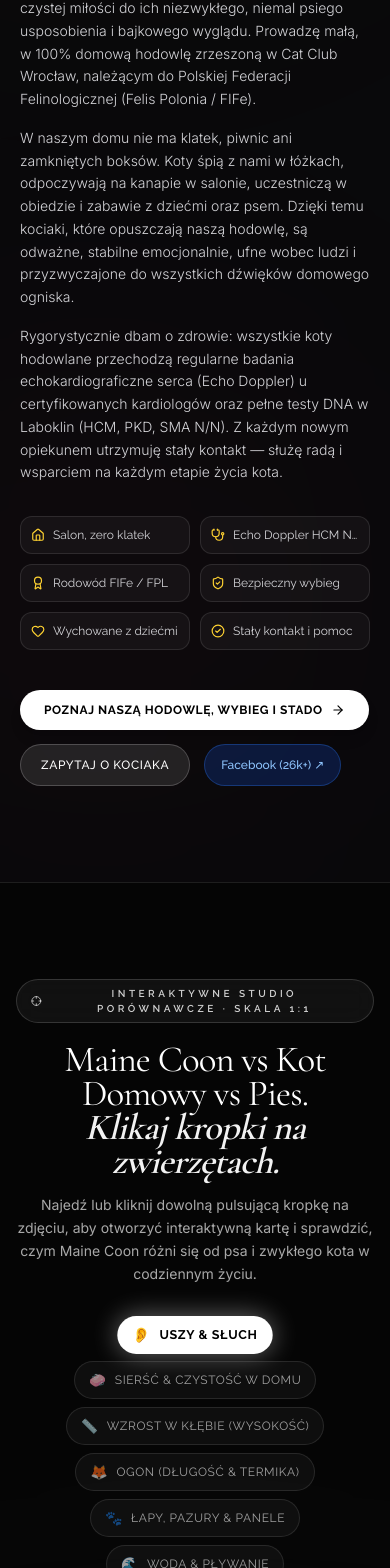
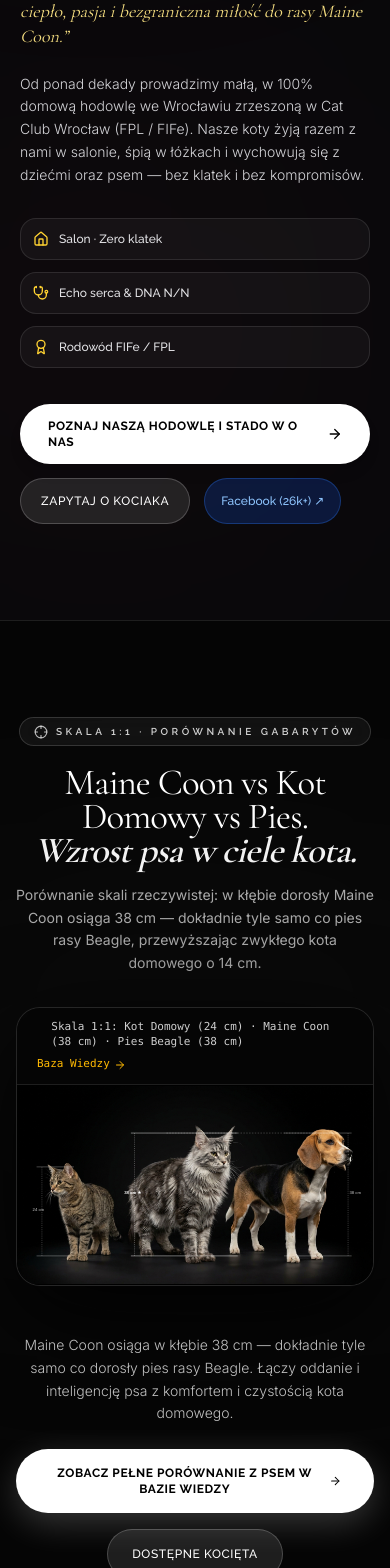
Before and after one commit to slawinskimichal88-code/koci-przyjaciel-cattery, a Next.js app: page / in a window 390 px wide. Shown: the part 9022-10590 px from the top of the page. Built offline with nearby package versions, Linux system fonts and the light colour scheme.

Commit message:
fix(ui): widen enclosure desktop layout, remove dog comparison cards from main page, concise breeder section

```diff
--- a/src/components/sections/BreederSection.tsx
+++ b/src/components/sections/BreederSection.tsx
@@ -128,75 +128,67 @@ export default function BreederSection({
               <span>{lang === "PL" ? "Domowa, Certyfikowana Felinologia" : "Family Certified Felinology"}</span>
             </div>
 
+            {/* Osobisty, zwięzły opis w stylu Apple Keynote (Zero ścian tekstu) */}
             <h3 className="text-2xl sm:text-3xl font-heading font-light text-white leading-tight">
               {lang === "PL" ? (
                 <>
-                  Każde kocię traktuję jak{" "}
-                  <span className="font-semibold text-white">członka rodziny.</span>
+                  Hodowla z sercem i pasją.{" "}
+                  <span className="font-semibold text-white">Życie bez klatek.</span>
                 </>
               ) : (
                 <>
-                  Every kitten is raised as{" "}
-                  <span className="font-semibold text-white">a cherished family member.</span>
+                  Breeding with heart.{" "}
+                  <span className="font-semibold text-white">Cage-free living.</span>
                 </>
               )}
             </h3>
 
-            <div className="space-y-4 text-sm sm:text-base text-zinc-300 font-body leading-relaxed font-light">
-              <p>
-                {lang === "PL"
-                  ? "Moja przygoda z rasą Maine Coon zaczęła się z czystej miłości do ich niezwykłego, niemal psiego usposobienia i bajkowego wyglądu. Prowadzę małą, w 100% domową hodowlę zrzeszoną w Cat Club Wrocław, należącym do Polskiej Federacji Felinologicznej (Felis Polonia / FIFe)."
-                  : "My journey with Maine Coons began out of pure love for their gentle, dog-like nature and magnificent look. I run a 100% domestic cattery registered in Cat Club Wrocław (FPL / FIFe)."}
-              </p>
-              <p>
-                {lang === "PL"
-                  ? "W naszym domu nie ma klatek, piwnic ani zamkniętych boksów. Koty śpią z nami w łóżkach, odpoczywają na kanapie w salonie, uczestniczą w obiedzie i zabawie z dziećmi oraz psem. Dzięki temu kociaki, które opuszczają naszą hodowlę, są odważne, stabilne emocjonalnie, ufne wobec ludzi i przyzwyczajone do wszystkich dźwięków domowego ogniska."
-                  : "There are no cages or kennels here. Our cats live in our living room with our family, children, and dog. Every kitten leaves emotionally confident, friendly, and well-socialized."}
-              </p>
-              <p>
-                {lang === "PL"
-                  ? "Rygorystycznie dbam o zdrowie: wszystkie koty hodowlane przechodzą regularne badania echokardiograficzne serca (Echo Doppler) u certyfikowanych kardiologów oraz pełne testy DNA w Laboklin (HCM, PKD, SMA N/N). Z każdym nowym opiekunem utrzymuję stały kontakt — służę radą i wsparciem na każdym etapie życia kota."
-                  : "Health is non-negotiable: regular Doppler echocardiography and certified Laboklin DNA testing (HCM, PKD, SMA N/N). I remain available to all adopters for lifelong support."}
-              </p>
-            </div>
+            <p className="text-lg sm:text-xl font-heading font-light text-amber-200/95 italic leading-snug">
+              {lang === "PL"
+                ? "„Hodowla to dla nas nie biznes — to domowe ciepło, pasja i bezgraniczna miłość do rasy Maine Coon.”"
+                : "“Breeding is not a business for us — it's household warmth, passion and unconditional love.”"}
+            </p>
 
-            {/* Pigułki Zaufania */}
-            <div className="grid grid-cols-2 sm:grid-cols-3 gap-2.5 pt-2">
+            <p className="text-sm sm:text-base text-zinc-300 font-body leading-relaxed font-light">
+              {lang === "PL"
+                ? "Od ponad dekady prowadzimy małą, w 100% domową hodowlę we Wrocławiu zrzeszoną w Cat Club Wrocław (FPL / FIFe). Nasze koty żyją razem z nami w salonie, śpią w łóżkach i wychowują się z dziećmi oraz psem — bez klatek i bez kompromisów."
+                : "For over a decade we run a 100% domestic cattery in Wrocław (FPL / FIFe). Our cats live in our living room with our kids and dog — no cages and no compromises."}
+            </p>
+
+            {/* 3 Kluczowe Plakietki Zaufania */}
+            <div className="grid grid-cols-1 sm:grid-cols-3 gap-3 pt-2">
               {[
-                { icon: Home, label: lang === "PL" ? "Salon, zero klatek" : "Living room, no cages" },
-                { icon: Stethoscope, label: lang === "PL" ? "Echo Doppler HCM N/N" : "Doppler Echo HCM N/N" },
+                { icon: Home, label: lang === "PL" ? "Salon · Zero klatek" : "Living room · No cages" },
+                { icon: Stethoscope, label: lang === "PL" ? "Echo serca & DNA N/N" : "Echo Doppler & DNA N/N" },
                 { icon: Award, label: lang === "PL" ? "Rodowód FIFe / FPL" : "FIFe / FPL Pedigree" },
-                { icon: ShieldCheck, label: lang === "PL" ? "Bezpieczny wybieg" : "Safe Enclosure" },
-                { icon: Heart, label: lang === "PL" ? "Wychowane z dziećmi" : "Raised with Kids" },
-                { icon: CheckCircle2, label: lang === "PL" ? "Stały kontakt i pomoc" : "Lifelong Support" },
               ].map((pill, i) => {
                 const Icon = pill.icon;
                 return (
                   <div
                     key={i}
-                    className="p-2.5 rounded-xl bg-white/[0.04] border border-white/10 flex items-center gap-2 text-xs font-ui text-zinc-300"
+                    className="p-3 rounded-2xl bg-white/[0.04] border border-white/10 flex items-center gap-2.5 text-xs font-ui text-zinc-200"
                   >
-                    <Icon className="w-3.5 h-3.5 text-amber-300 shrink-0" />
-                    <span className="truncate">{pill.label}</span>
+                    <Icon className="w-4 h-4 text-amber-300 shrink-0" />
+                    <span className="font-medium">{pill.label}</span>
                   </div>
                 );
               })}
             </div>
 
-            {/* Przyciski i Linki Akcji */}
-            <div className="pt-4 flex flex-wrap items-center gap-3.5">
+            {/* Przyciski i Hiperłącze do O Nas */}
+            <div className="pt-3 flex flex-wrap items-center gap-3.5">
               <Link
                 href="/o-nas"
-                className="px-6 py-3 rounded-full bg-white text-black font-ui text-xs font-bold uppercase tracking-wider hover:bg-zinc-200 transition-all flex items-center gap-2 shadow-lg"
+                className="px-7 py-3.5 rounded-full bg-white text-black font-ui text-xs font-bold uppercase tracking-wider hover:bg-zinc-200 transition-all flex items-center gap-2 shadow-lg hover:scale-105 cursor-pointer"
               >
-                <span>{lang === "PL" ? "Poznaj naszą hodowlę, wybieg i stado" : "Explore our cattery & cats"}</span>
-                <ArrowRight className="w-3.5 h-3.5" />
+                <span>{lang === "PL" ? "Poznaj naszą hodowlę i stado w O nas" : "Meet our cattery in About"}</span>
+                <ArrowRight className="w-4 h-4" />
               </Link>
 
               {onOpenReservation && (
                 <button
                   onClick={onOpenReservation}
-                  className="px-5 py-3 rounded-full bg-white/10 hover:bg-white/20 border border-white/20 text-white font-ui text-xs font-medium uppercase tracking-wider transition-all cursor-pointer"
+                  className="px-5 py-3.5 rounded-full bg-white/10 hover:bg-white/20 border border-white/20 text-white font-ui text-xs font-medium uppercase tracking-wider transition-all cursor-pointer"
                 >
                   {lang === "PL" ? "Zapytaj o kociaka" : "Inquire about kittens"}
                 </button>
@@ -206,7 +198,7 @@ export default function BreederSection({
                 href={REAL_FACEBOOK_URL}
                 target="_blank"
                 rel="noopener noreferrer"
-                className="px-4 py-3 rounded-full bg-blue-600/20 hover:bg-blue-600/30 border border-blue-500/30 text-blue-300 font-ui text-xs font-medium transition-all"
+                className="px-4 py-3.5 rounded-full bg-blue-600/20 hover:bg-blue-600/30 border border-blue-500/30 text-blue-300 font-ui text-xs font-medium transition-all"
               >
                 Facebook (26k+) ↗
               </a>
--- a/src/components/sections/ScaleComparisonSection.tsx
+++ b/src/components/sections/ScaleComparisonSection.tsx
@@ -377,10 +377,10 @@ export default function ScaleComparisonSection({
   lang = "PL",
   compact = false,
 }: ScaleComparisonSectionProps) {
-  // Stan: która cecha jest otwarta (null = brak aktywnej cechy, czysty widok)
-  const [activeFeatureId, setActiveFeatureId] = useState<string | null>("ears");
+  // Stan: w trybie kompaktowym nie otwieramy kart z kwadratami
+  const [activeFeatureId, setActiveFeatureId] = useState<string | null>(compact ? null : "ears");
   const [hoveredHotspotId, setHoveredHotspotId] = useState<string | null>(null);
-  const [showRulerLines, setShowRulerLines] = useState<boolean>(false);
+  const [showRulerLines, setShowRulerLines] = useState<boolean>(true);
 
   const activeFeature = CHARACTERISTIC_FEATURES.find((f) => f.id === activeFeatureId) || null;
   const currentFeatureIdx = activeFeature
@@ -388,6 +388,7 @@ export default function ScaleComparisonSection({
     : -1;
 
   const handleOpenFeature = (featureId: string) => {
+    if (compact) return;
     setActiveFeatureId(featureId);
   };
 
@@ -430,7 +431,7 @@ export default function ScaleComparisonSection({
           <div className="inline-flex items-center gap-2 px-3.5 py-1.5 rounded-full border border-white/15 bg-white/5 backdrop-blur-md mb-5">
             <Crosshair className="w-3.5 h-3.5 text-white/70 animate-spin-slow" />
             <span className="text-[10px] sm:text-[11px] font-ui uppercase tracking-[0.35em] text-white/80 font-semibold">
-              Interaktywne Studio Porównawcze · Skala 1:1
+              {compact ? "SKALA 1:1 · PORÓWNANIE GABARYTÓW" : "Interaktywne Studio Porównawcze · Skala 1:1"}
             </span>
           </div>
 
@@ -441,17 +442,19 @@ export default function ScaleComparisonSection({
             Maine Coon vs Kot Domowy vs Pies.
             <br />
             <span className="font-semibold italic text-white/95">
-              Klikaj kropki na zwierzętach.
+              {compact ? "Wzrost psa w ciele kota." : "Klikaj kropki na zwierzętach."}
             </span>
           </h2>
 
           <p className="text-sm sm:text-base font-body text-white/65 leading-relaxed max-w-2xl mx-auto">
-            Najedź lub kliknij dowolną pulsującą kropkę na zdjęciu, aby otworzyć interaktywną kartę
-            i sprawdzić, czym Maine Coon różni się od psa i zwykłego kota w codziennym życiu.
+            {compact
+              ? "Porównanie skali rzeczywistej: w kłębie dorosły Maine Coon osiąga 38 cm — dokładnie tyle samo co pies rasy Beagle, przewyższając zwykłego kota domowego o 14 cm."
+              : "Najedź lub kliknij dowolną pulsującą kropkę na zdjęciu, aby otworzyć interaktywną kartę i sprawdzić, czym Maine Coon różni się od psa i zwykłego kota w codziennym życiu."}
           </p>
         </div>
 
-        {/* ── Szybki Pasek Apple Pills — Wybór Cechy ─────────────────── */}
+        {/* ── Szybki Pasek Apple Pills — Wybór Cechy (TYLKO w pełnej Bazie Wiedzy) ── */}
+        {!compact && (
           <div className="flex items-center justify-center gap-2 mb-6 flex-wrap reveal">
             {CHARACTERISTIC_FEATURES.map((feat) => {
               const isSelected = activeFeatureId === feat.id;
@@ -483,16 +486,19 @@ export default function ScaleComparisonSection({
               <span>Linie wzrostu: {showRulerLines ? "Wł." : "Wył."}</span>
             </button>
           </div>
+        )}
 
         {/* ── GŁÓWNA SCENA INTERAKTYWNA: Apple Canvas ze Wskaźnikami ──── */}
-        <div className="relative rounded-3xl border border-white/15 bg-black overflow-hidden shadow-[0_30px_100px_rgba(0,0,0,0.95)] reveal mb-12">
+        <div className="relative rounded-3xl border border-white/15 bg-black overflow-hidden shadow-[0_30px_100px_rgba(0,0,0,0.95)] reveal mb-8">
 
           {/* Pasek statusu u góry sceny */}
           <div className="px-5 py-3 border-b border-white/10 bg-white/[0.02] backdrop-blur-md flex items-center justify-between flex-wrap gap-2 text-xs font-ui">
             <div className="flex items-center gap-2">
               <span className="w-2.5 h-2.5 rounded-full bg-emerald-400 animate-ping" />
-              <span className="text-white/80">
-                {activeFeature ? (
+              <span className="text-white/80 font-mono text-[11px]">
+                {compact ? (
+                  <>Skala 1:1: Kot Domowy (24 cm) · Maine Coon (38 cm) · Pies Beagle (38 cm)</>
+                ) : activeFeature ? (
                   <>
                     Wybrana cecha: <strong className="text-white">{activeFeature.icon} {activeFeature.name}</strong>
                   </>
@@ -505,7 +511,15 @@ export default function ScaleComparisonSection({
               </span>
             </div>
 
-            {activeFeature && (
+            {compact ? (
+              <Link
+                href="/baza-wiedzy#porownanie"
+                className="text-amber-400 hover:text-amber-300 font-mono text-[11px] flex items-center gap-1 transition-colors"
+              >
+                <span>Baza Wiedzy</span>
+                <ArrowRight className="w-3 h-3" />
+              </Link>
+            ) : activeFeature ? (
               <button
                 onClick={handleCloseFeature}
                 className="px-2.5 py-1 rounded-full bg-white/10 hover:bg-white/20 text-white/70 hover:text-white transition-all cursor-pointer flex items-center gap-1 text-[11px]"
@@ -513,7 +527,7 @@ export default function ScaleComparisonSection({
                 <X className="w-3 h-3" />
                 <span>Zamknij podgląd [✕]</span>
               </button>
-            )}
+            ) : null}
           </div>
 
           {/* Obszar Zdjęcia z Kropkami */}
@@ -554,8 +568,9 @@ export default function ScaleComparisonSection({
               </div>
             )}
 
-            {/* ── WSZYSTKIE INTERAKTYWNE KROPKI NA ZWIERZĘTACH (BEZ STAŁYCH ETYKIET!) ── */}
-            {ALL_HOTSPOTS.map((hotspot) => {
+            {/* ── WSZYSTKIE INTERAKTYWNE KROPKI NA ZWIERZĘTACH (TYLKO W PEŁNEJ BAZIE WIEDZY) ── */}
+            {!compact &&
+              ALL_HOTSPOTS.map((hotspot) => {
                 const isSelected = activeFeatureId === hotspot.featureId;
                 const isHovered = hoveredHotspotId === hotspot.id;
 
@@ -622,8 +637,8 @@ export default function ScaleComparisonSection({
             })}
           </div>
 
-          {/* ── WYSKAKUJĄCA KARTA APPLE HUD (PO KLIKNIĘCIU KROPKI) ───────── */}
-          {activeFeature && (
+          {/* ── WYSKAKUJĄCA KARTA APPLE HUD (PO KLIKNIĘCIU KROPKI - TYLKO W PEŁNEJ BAZIE WIEDZY) ── */}
+          {!compact && activeFeature && (
             <div className="border-t border-white/15 bg-gradient-to-b from-white/[0.04] to-black/95 p-5 sm:p-7 backdrop-blur-2xl transition-all duration-300 animate-in fade-in zoom-in-95">
 
               {/* Nagłówek Otwartej Karty */}
@@ -770,79 +785,28 @@ export default function ScaleComparisonSection({
 
         {/* ── PODSUMOWANIE / BENTO GRID ─────────────────────────────────── */}
         {compact ? (
-          /* Widok kompaktowy na Stronie Głównej: Pigułka wiedzy + hiperłącze do Bazy Wiedzy */
-          <div className="reveal">
-            <div className="p-8 sm:p-12 rounded-3xl border border-white/15 bg-gradient-to-br from-white/[0.06] via-white/[0.02] to-black/80 backdrop-blur-2xl shadow-[0_20px_60px_rgba(0,0,0,0.8)]">
-              <div className="grid grid-cols-1 lg:grid-cols-12 gap-8 items-center">
-
-                {/* 3 kluczowe metryki w pigułkach */}
-                <div className="lg:col-span-7 space-y-6">
-                  <div className="inline-flex items-center gap-2 px-3.5 py-1.5 rounded-full bg-white/10 border border-white/15 text-xs font-mono uppercase tracking-wider text-amber-300">
-                    <BookOpen className="w-3.5 h-3.5 text-amber-400" />
-                    <span>{lang === "PL" ? "Kluczowe Parametry Skali 1:1" : "1:1 Scale Key Metrics"}</span>
-                  </div>
-
-                  <h3 className="text-2xl sm:text-3xl font-heading font-medium text-white leading-tight">
+          /* Widok czysty na Stronie Głównej: Tylko hiperłącze do Bazy Wiedzy, ZERO kwadratów! */
+          <div className="text-center pt-4 pb-4 reveal">
+            <div className="max-w-2xl mx-auto space-y-4">
+              <p className="text-sm sm:text-base font-body text-white/75 leading-relaxed font-light">
                 {lang === "PL"
-                      ? "Format małego psa w ciele dostojnego kota kanapowego."
-                      : "The format of a dog in the body of a magnificent cat."}
-                  </h3>
-
-                  <div className="grid grid-cols-3 gap-3 sm:gap-4 pt-2">
-                    <div className="p-3.5 sm:p-4 rounded-2xl bg-white/[0.04] border border-white/10 text-center">
-                      <div className="text-xl sm:text-2xl font-heading font-bold text-white mb-0.5">120 cm</div>
-                      <div className="text-[10px] sm:text-xs font-ui text-white/50 uppercase tracking-wider">
-                        {lang === "PL" ? "Długość z ogonem" : "Length with tail"}
-                      </div>
-                    </div>
-                    <div className="p-3.5 sm:p-4 rounded-2xl bg-white/[0.04] border border-white/10 text-center">
-                      <div className="text-xl sm:text-2xl font-heading font-bold text-white mb-0.5">11.5 kg</div>
-                      <div className="text-[10px] sm:text-xs font-ui text-white/50 uppercase tracking-wider">
-                        {lang === "PL" ? "Waga kocura" : "Adult male weight"}
-                      </div>
-                    </div>
-                    <div className="p-3.5 sm:p-4 rounded-2xl bg-white/[0.04] border border-white/10 text-center">
-                      <div className="text-xl sm:text-2xl font-heading font-bold text-white mb-0.5">38 cm</div>
-                      <div className="text-[10px] sm:text-xs font-ui text-white/50 uppercase tracking-wider">
-                        {lang === "PL" ? "Kłąb (= Beagle)" : "Withers (= Beagle)"}
-                      </div>
-                    </div>
-                  </div>
-
-                  <p className="text-xs sm:text-sm font-body text-white/70 leading-relaxed">
-                    {lang === "PL"
-                      ? "Maine Coon łączy oddanie i inteligencję psa (aportuje, wita w drzwiach, uwielbia wodę) z wygodą posiadania kota (brak spacerów o świcie w ulewie, 100% czystości w kuwecie)."
-                      : "Maine Coon combines dog loyalty and intelligence with feline indoor comfort."}
+                  ? "Maine Coon osiąga w kłębie 38 cm — dokładnie tyle samo co dorosły pies rasy Beagle. Łączy oddanie i inteligencję psa z komfortem i czystością kota domowego."
+                  : "At the withers, an adult Maine Coon reaches 38 cm — exactly the same scale as a Beagle."}
               </p>
-                </div>
-
-                {/* Przyciski CTA i przejście do Bazy Wiedzy */}
-                <div className="lg:col-span-5 flex flex-col items-stretch gap-4 bg-black/50 p-6 sm:p-8 rounded-2xl border border-white/10">
-                  <div className="text-xs font-mono uppercase tracking-widest text-white/40 mb-1">
-                    {lang === "PL" ? "Chcesz poznać wszystkie szczegóły?" : "Want full details?"}
-                  </div>
-                  <p className="text-sm font-heading font-light text-white/90 mb-2">
-                    {lang === "PL"
-                      ? "Zobacz wyczerpujące zestawienie 6 obszarów anatomicznych, zachowań w wodzie i higieny w Bazie Wiedzy."
-                      : "Explore all 6 anatomical areas, water behaviors, and hygiene differences in our Knowledge Base."}
-                  </p>
-
+              <div className="pt-2 flex flex-wrap items-center justify-center gap-4">
                 <Link
                   href="/baza-wiedzy#porownanie"
-                    className="w-full py-3.5 px-6 rounded-full bg-white text-black font-ui uppercase tracking-wider text-xs font-bold hover:bg-white/85 transition-all text-center flex items-center justify-center gap-2 shadow-[0_10px_30px_rgba(255,255,255,0.2)]"
+                  className="px-8 py-4 rounded-full bg-white text-black font-ui uppercase tracking-wider text-xs font-bold hover:bg-white/85 transition-all shadow-[0_10px_35px_rgba(255,255,255,0.2)] flex items-center gap-2 cursor-pointer"
                 >
-                    <span>{lang === "PL" ? "Pełne Porównanie w Bazie Wiedzy" : "Full Comparison in Knowledge Base"}</span>
+                  <span>{lang === "PL" ? "Zobacz pełne porównanie z psem w Bazie Wiedzy" : "See Full Comparison in Knowledge Base"}</span>
                   <ArrowRight className="w-4 h-4 text-black" />
                 </Link>
-
                 <a
                   href="#kocieta"
-                    className="w-full py-3 px-6 rounded-full bg-white/10 hover:bg-white/20 border border-white/15 text-white font-ui uppercase tracking-wider text-xs font-medium transition-all text-center"
+                  className="px-6 py-4 rounded-full bg-white/10 hover:bg-white/20 border border-white/20 text-white font-ui uppercase tracking-wider text-xs font-medium transition-all"
                 >
-                    {lang === "PL" ? "Zobacz Dostępne Kocięta" : "View Available Kittens"}
+                  {lang === "PL" ? "Dostępne Kocięta" : "Available Kittens"}
                 </a>
-                </div>
-
               </div>
             </div>
           </div>
```
Also changed, not shown: src/components/sections/EnclosureSection.tsx (+77 -44 lines). Lines whose indentation alone changed are shown as unchanged.
